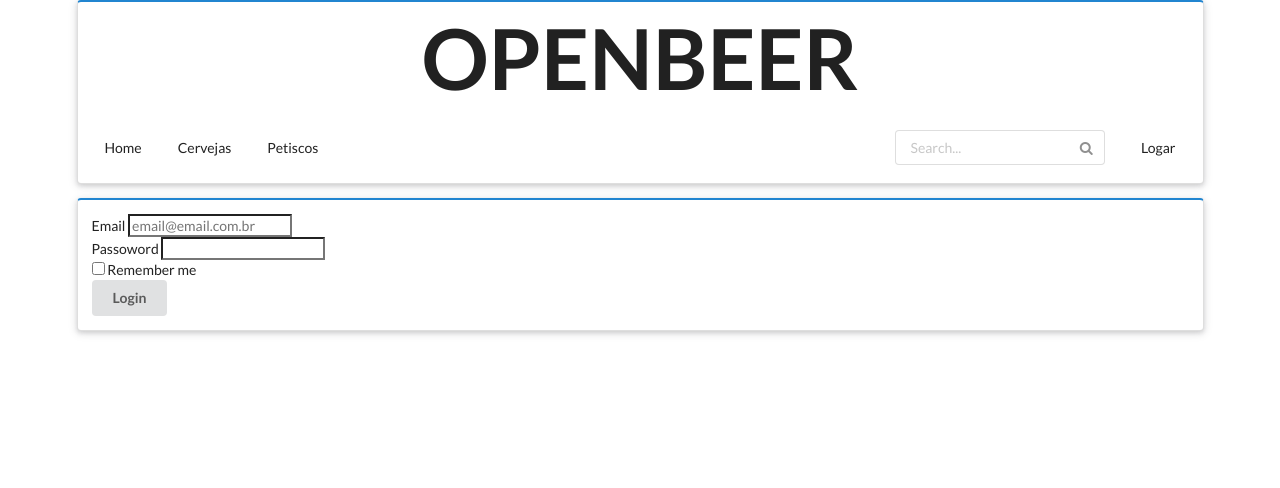
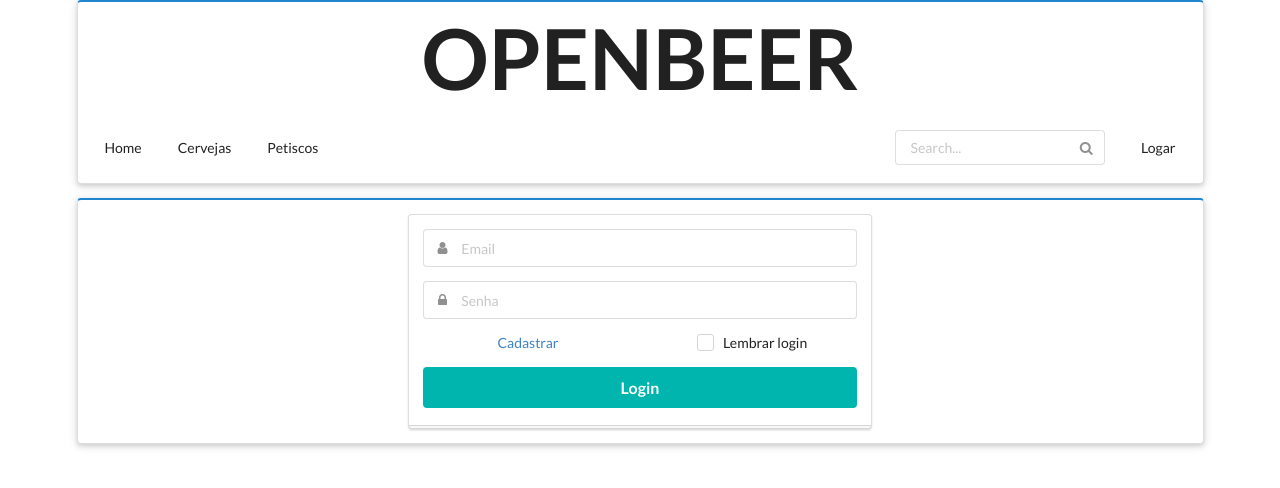
Before and after one commit to leoalmeidasant/openbeer, a Flask app: page /login in a window 1280 px wide. Shown: the top 488 px of the page. Run offline with Flask 2, Linux system fonts and the light colour scheme; some libraries are stand-ins or nearby versions.

Commit message:
refact visual from login view

```diff
--- a/app/__init__.py
+++ b/app/__init__.py
@@ -1,6 +1,7 @@
 from flask import Flask
 from flask_login import LoginManager
 from flask_sqlalchemy import SQLAlchemy
+from flask_principal import Principal, Permission, RoleNeed
 import logging
 
 logging.basicConfig()
@@ -13,4 +14,7 @@ db = SQLAlchemy(app)
 login_manager = LoginManager()
 login_manager.init_app(app)
 
+principals = Principal(app)
+admin_permission = Permission(RoleNeed('admin'))
+
 from app.routes import routes
--- a/app/controllers/user_controller.py
+++ b/app/controllers/user_controller.py
@@ -33,7 +33,7 @@ class UserController(object):
         )
         result = SaveCommand.execute(address)
         flash(result.result)
-        return redirect(url_for('index'))
+        return redirect(url_for('login'))
 
     @staticmethod
     def update(**kwargs):
--- a/app/routes/routes.py
+++ b/app/routes/routes.py
@@ -1,10 +1,10 @@
 from flask import redirect, render_template, url_for, Flask, request, flash
-from app import app, login_manager
+from app import app, login_manager, admin_permission
 from app.controllers.user_controller import UserController
 from app.controllers.beer_controller import BeerController
 from app.models.login_form import LoginForm
 from app.core.dao.user_dao import UserDao
-from flask_login import login_user, logout_user
+from flask_login import login_user, logout_user, login_required
 import json
 
 @login_manager.user_loader
@@ -30,6 +30,7 @@ def beer():
             message=request.args.get('message')
         )
 
+@admin_permission.require()
 @app.route('/beer/new', methods=['GET', 'POST'])
 def new_beer():
     if request.method == 'POST':
@@ -152,23 +153,3 @@ def logout():
     logout_user()
     flash('Logged out!')
     return redirect(url_for('index'))
-#
-# @app.route('/login', methods=['POST', 'GET'])
-# def login():
-#     dao = UserDao()
-#     form = LoginForm()
-#     if form.validate_on_submit():
-#         user = dao.validate_login(form.email.data)
-#         if user and user.password == form.password.data:
-#             login_user(user)
-#             flash("Logged in.")
-#             return redirect(url_for('index'))
-#         else:
-#             flash("Invalid login.")
-#     return render_template('login.html', form=form)
-#
-# @app.route('/logout')
-# def logout():
-#     logout_user()
-#     flash("logged out.")
-#     return redirect(url_for('index'))
--- a/app/templates/_base.html.j2
+++ b/app/templates/_base.html.j2
@@ -42,7 +42,7 @@
       </div>
     </div>
     {% endblock base %}
-    <div class="ui container raised blue segment">
+    <div class="ui container raised red segment">
       {% block body %}
       {% endblock body %}
     </div>
--- a/app/templates/_user_base.html.j2
+++ b/app/templates/_user_base.html.j2
@@ -86,7 +86,7 @@
   });
 
   $(document).ready(function(){
-    $('.grid').slick({
+    $('.glass').slick({
       infinite: true,
       slidesToShow: 5,
       slidesToScroll: 5,
--- a/app/templates/home.html.j2
+++ b/app/templates/home.html.j2
@@ -7,7 +7,7 @@
 <div class="ui segment">
   <h4 class="ui header">Cervejas</h4>
   <div class="ui divider"></div>
-    <div class="ui five column grid">
+    <div class="ui five column grid glass">
       {% for beer in beers %}
       <div class="column">
         <div class="ui card">
@@ -35,7 +35,7 @@
     <div class="ui divider"></div>
     <h4 class="ui header">Petiscos</h4>
     <div class="ui divider"></div>
-    <div class="ui five column grid">
+    <div class="ui five column grid glass">
       {% for beer in beers %}
       <div class="column">
         <div class="ui card">
--- a/app/templates/login.html.j2
+++ b/app/templates/login.html.j2
@@ -1,32 +1,44 @@
 {% extends "_user_base.html.j2" %}
-{% block navbar %}
-  {{ super() }}
-{% endblock navbar %}
 
 {% block body %}
-<div class="">
-  <form action="" method="post">
+<div class="ui middle aligned center aligned grid">
+  <div class="seven wide column">
+    <form action="" method="post" class="ui large form">
+      <div class="ui stacked segment">
         {{ form.csrf_token }}
-    <div class="">
-      <label>Email</label>
-      {{ form.email(class="form-control", placeholder="email@email.com.br") }}
+        <div class="field">
+          <div class="ui left icon input">
+            <i class="user icon"></i>
+            {{ form.email(placeholder="Email") }}
+          </div>
         </div>
         {% if form.email.errors %}
-      <p class="">{{ form.errors.email }}</p>
+        <p class="ui error message">{{ form.errors.email }}</p>
         {% endif %}
-    <div class="">
-      <label>Passoword</label>
-      {{ form.password(class="form-control") }}
+        <div class="field">
+          <div class="ui left icon input">
+            <i class="lock icon"></i>
+            {{ form.password(placeholder="Senha") }}
+          </div>
         </div>
         {% if form.password.errors %}
-      <p class="">{{ form.errors.email }}</p>
+        <p class="ui error message">{{ form.errors.email }}</p>
         {% endif %}
-    <div class="">
-      <label>
-        {{ form.remember_me }} Remember me
-      </label>
+        <div class="two fields">
+          <div class="field">
+            <a href="/new_user">Cadastrar</a>
           </div>
-    <button type="submit" name="button" class="ui button">Login</button>
+          <div class="field">
+            <div class="ui checkbox">
+              {{ form.remember_me }}
+              <label>Lembrar login</label>
+            </div>
+          </div>
+
+        </div>
+        <button type="submit" name="button" class="ui fluid large teal submit button">Login</button>
+      </div>
     </form>
   </div>
+</div>
 {% endblock body %}
--- a/app/templates/users/new.html.j2
+++ b/app/templates/users/new.html.j2
@@ -23,11 +23,11 @@
   <div class="fields">
     <div class="six wide field">
       <label for="">Senha</label>
-      <input type="text" name="password" value="">
+      <input type="password" name="password" value="">
     </div>
     <div class="six wide field">
       <label for="">Confirmação de senha</label>
-      <input type="text" name="confirm_password" value="">
+      <input type="password" name="confirm_password" value="">
     </div>
     <div class="four wide field">
       <label for="">Telefone</label>
```
Lines whose indentation alone changed are shown as unchanged.
